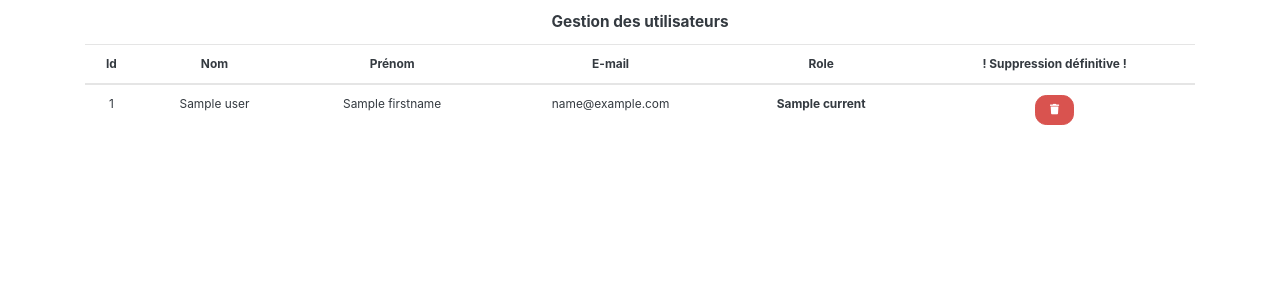
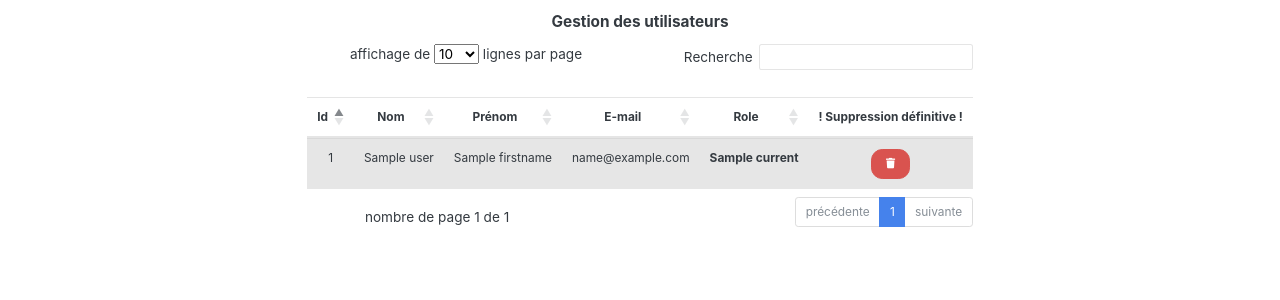
Before and after one commit to aportier2018/nuit_de_l_orientation, a Symfony app: template templates/admin/user_list.html.twig in a window 1280 px wide. Shown: the part 46-346 px from the top of the page. Run offline with Twig, Linux system fonts and the light colour scheme; the template is opened without the code that fills it: most values are stand-ins (such as "Sample title", 1, 10 or a date in 2020); some libraries are stand-ins or nearby versions.

Commit message:
data table user

```diff
--- a/public/js/tableadmin.js
+++ b/public/js/tableadmin.js
@@ -12,7 +12,7 @@ $(document).ready(function ()
             "lengthMenu": "affichage de _MENU_ lignes par page",
             "search": "Recherche",
             "zeroRecords": "aucun résultat - Désolé",
-            "info": "nombre de page_PAGE_de_PAGES_",
+            "info": "nombre de page _PAGE_ de _PAGES_",
             "infoEmpty": "Enregistrement invalide",
             "infoFiltered": "(filtered from _MAX_ total records)",
             "paginate":
@@ -34,7 +34,28 @@ $(document).ready(function ()
                 "lengthMenu": "affichage de _MENU_ lignes par page",
                 "search": "Recherche",
                 "zeroRecords": "aucun résultat - Désolé",
-                "info": "nombre de page _PAGE_ of _PAGES_",
+                "info": "nombre de page _PAGE_ de _PAGES_",
+                "infoEmpty": "Enregistrement invalide",
+                "infoFiltered": "(filtered from _MAX_ total records)",
+                "paginate":
+                {
+                    "next": "suivante",
+                    "previous": "précédente"
+                }
+            }
+        });
+
+    $('#tableuser').DataTable(
+        {
+            "columnDefs": [
+                { "orderable": false, "targets": 5 }
+            ],
+            "language":
+            {
+                "lengthMenu": "affichage de _MENU_ lignes par page",
+                "search": "Recherche",
+                "zeroRecords": "aucun résultat - Désolé",
+                "info": "nombre de page _PAGE_ de _PAGES_",
                 "infoEmpty": "Enregistrement invalide",
                 "infoFiltered": "(filtered from _MAX_ total records)",
                 "paginate":
--- a/templates/admin/user_list.html.twig
+++ b/templates/admin/user_list.html.twig
@@ -5,7 +5,7 @@
 {% block body %}
     <div class="container admin">
         <h4 class="my-3 text-center">Gestion des utilisateurs</h4>
-        <table class="table table-hover" id="user_list">
+        <table id="tableuser" class="table table-hover table-striped">
             <thead>
                 <tr>
                     <th class="text-center">Id</th>
```
